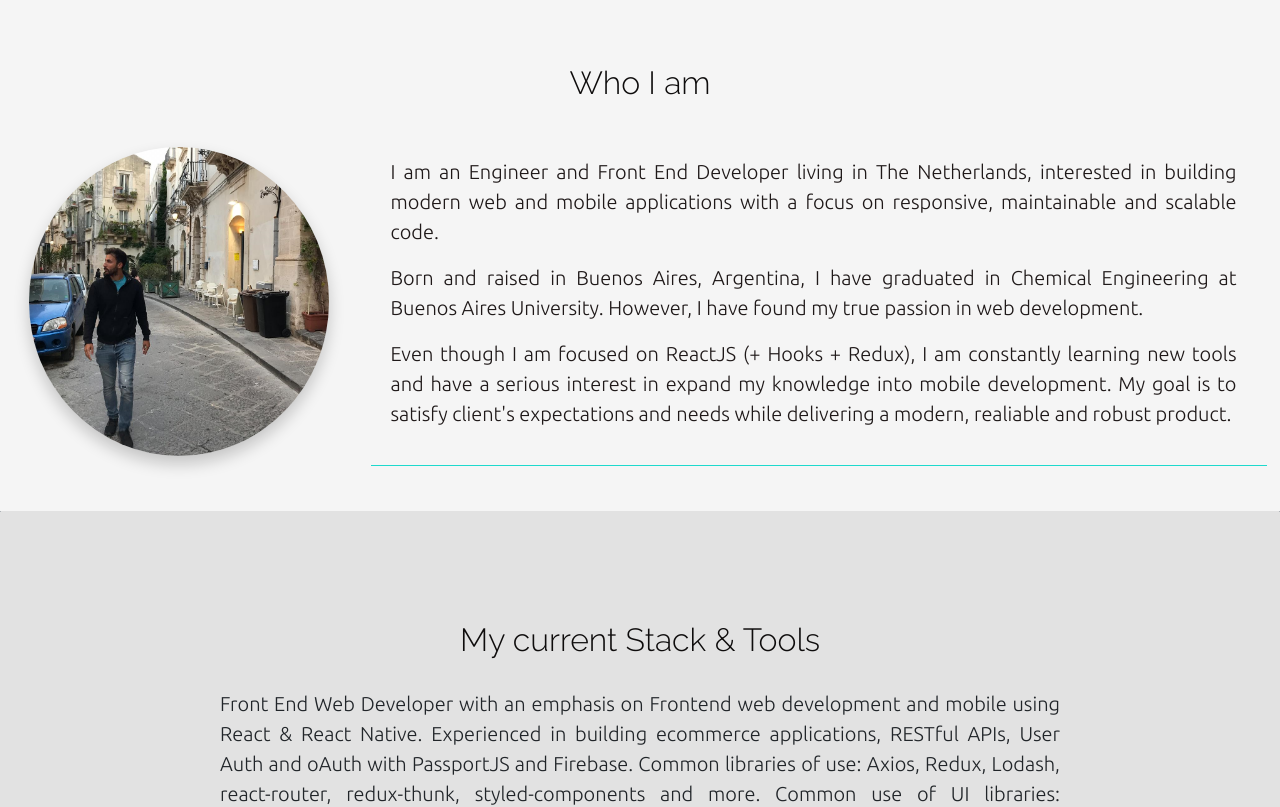
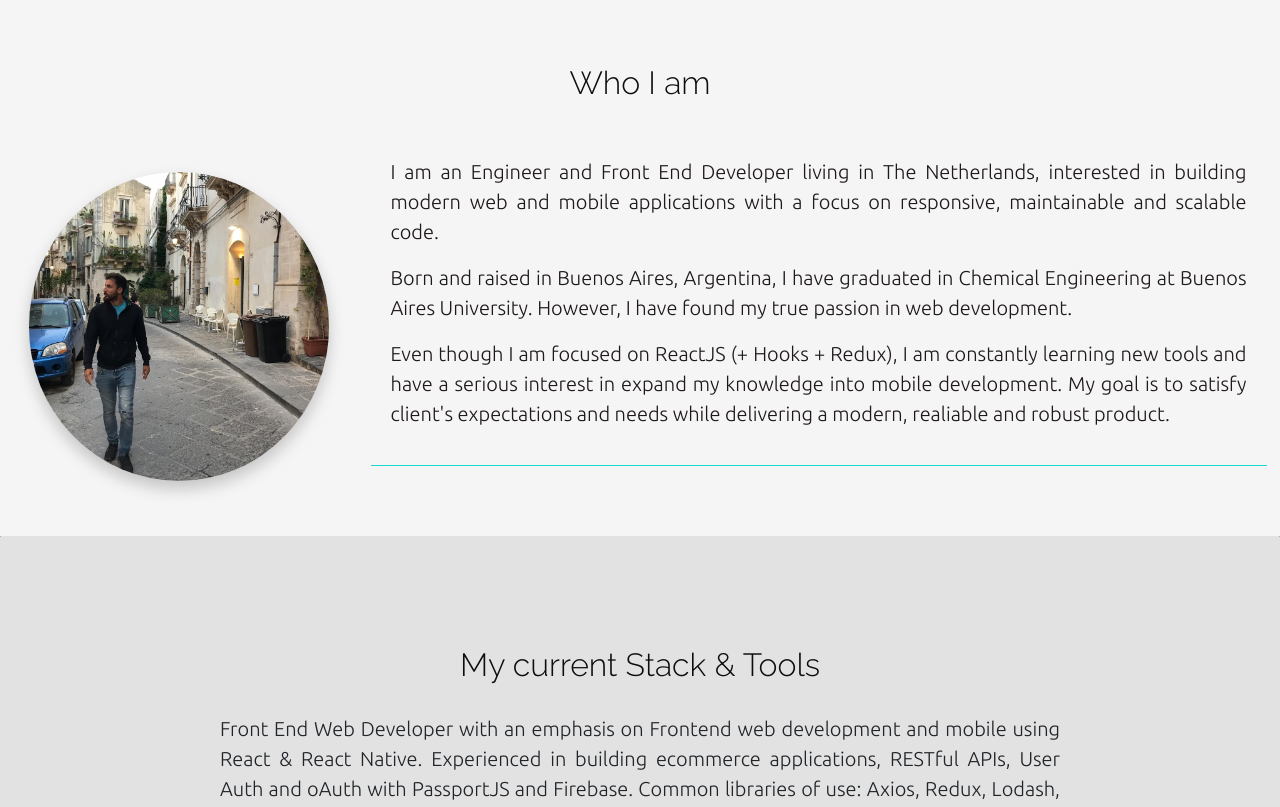
Before and after one commit to EzeScigo/portfolio, a React (Create React App) app: page / in a window 1280 px wide. Shown: the part 920-1727 px from the top of the page. Built offline with nearby package versions, Linux system fonts and the light colour scheme.

Commit message:
fixing styling bugs

```diff
--- a/src/App.css
+++ b/src/App.css
@@ -55,10 +55,10 @@ a {
   align-items: stretch;
   justify-items: center;
 /* This is mostly intended for prototyping; please download the pattern and re-host for production environments. Thank you! */
-  background-color: #0d2d47; /* Old browsers */
-  background: -moz-linear-gradient(bottom, #01325c 0%, #292f34 100%); /* FF3.6-15 */
-  background: -webkit-linear-gradient(bottom, #292f34 0%,#292f34 100%); /* Chrome10-25,Safari5.1-6 */
-  background: linear-gradient(to bottom, #04335a, #133049 20%, #171b1f 75%); /* W3C, IE10+, FF16+, Chrome26+, Opera12+, Safari7+ */
+  background-color: #030e18; /* Old browsers */
+  /* background: -moz-linear-gradient(bottom, #01325c 0%, #292f34 100%); FF3.6-15 */
+  /* background: -webkit-linear-gradient(bottom, #292f34 0%,#292f34 100%); Chrome10-25,Safari5.1-6 */
+  /* background: linear-gradient(to bottom, #04335a, #133049 20%, #171b1f 75%); W3C, IE10+, FF16+, Chrome26+, Opera12+, Safari7+ */
 
 };
 /* 292f34 */
--- a/src/components/card/card.styles.scss
+++ b/src/components/card/card.styles.scss
@@ -24,7 +24,7 @@ $flipcard-transition-easing-function: ease-in;
 outline: none;
 box-shadow: none;
 width: auto;
-margin: 10px 10px;
+margin: 5px 5px;
 border-radius: 5px;
 cursor: pointer;
 transition: all ease 400ms;
--- a/src/components/footer/footer.styles.scss
+++ b/src/components/footer/footer.styles.scss
@@ -25,10 +25,14 @@
 
   .footer-right {
     text-align: right;
-    margin-right: 20px;
-  }
-
-  .footer-center {
-
+    margin-right: 10px;
   }
 };
+
+@media (max-width: 460px) {
+  .footer-container {
+    p {
+      font-size: small;
+    }
+  }
+}
--- a/src/components/section-about/section-about.styles.scss
+++ b/src/components/section-about/section-about.styles.scss
@@ -15,7 +15,7 @@
     width: 100%;
 
     .profile-frame {
-      height: auto;
+      height: 100%;
       // width: 50%;
       border: none;
       margin: 0 auto;
@@ -23,6 +23,7 @@
       display: block;
 
       img {
+        margin-top: 25px;
         width: 100%;
         max-width: 300px;
         min-width: 250px;
@@ -39,7 +40,7 @@
       height: 50%;
       max-width: 70%;
       // flex-grow: 2;
-      padding: 25px 30px 20px 20px;
+      padding: 25px 20px 20px 20px;
       border-bottom: 1px solid #1DD9CD;
       // background: linear-gradient(45deg, rgb(25, 97, 78), rgb(59, 15, 15));
       // border-radius: 5px;
@@ -63,6 +64,10 @@
           min-width: 100px;
         }
       }
+
+      .about-text-container {
+        max-width: 85%;
+      }
     }
   }
 }
--- a/src/components/section-projects/section-projects.component.jsx
+++ b/src/components/section-projects/section-projects.component.jsx
@@ -16,7 +16,7 @@ const SectionProjects = () => {
   return (
     <section id='projects' className='projects'>
       <div className='projects-text'>
-        <h2>My current Stack & Tools</h2>
+        <h2 className='projects-title'>My current Stack & Tools</h2>
         <p className='about-text'>Front End Web Developer with an emphasis on Frontend web development and mobile using React & React Native. Experienced in building ecommerce applications, RESTful APIs, User Auth and oAuth with PassportJS and Firebase. Common libraries of use: Axios, Redux, Lodash, react-router, redux-thunk, styled-components and more. Common use of UI libraries: Bootstrap 4, React-Bootstrap, Material-UI.
         </p>
       </div>
--- a/src/components/section-projects/section-projects.styles.scss
+++ b/src/components/section-projects/section-projects.styles.scss
@@ -5,6 +5,11 @@
   padding: 80px 40px 80px;
   border-radius: 1px;
   background-color: rgb(226, 226, 226);
+
+  .projects-title {
+    margin-left: auto;
+    margin-right: auto;
+  }
 
   .projects-text {
     margin: 0 auto;
@@ -28,11 +33,29 @@
   }
 };
 
-/* Small devices: 576px and up  */
 @media (max-width: 430px) {
   .projects {
-    .card-container {
+    .cards-container {
       display: inline-flex;
+      max-width: 100%;
+      margin: 0;
+    };
+
+    .projects-text {
+      max-width: 90%;
     }
   }
 }
+
+@media (max-width: 600px) {
+  .projects {
+    .cards-container {
+      display: inline-flex;
+      max-width: 100%;
+      margin: 0;
+    };
+    .projects-text {
+      max-width: 90%;
+    }
+  }
+}
```
Also changed, not shown: 1 other file (tests, documents, lock files or other folders).
